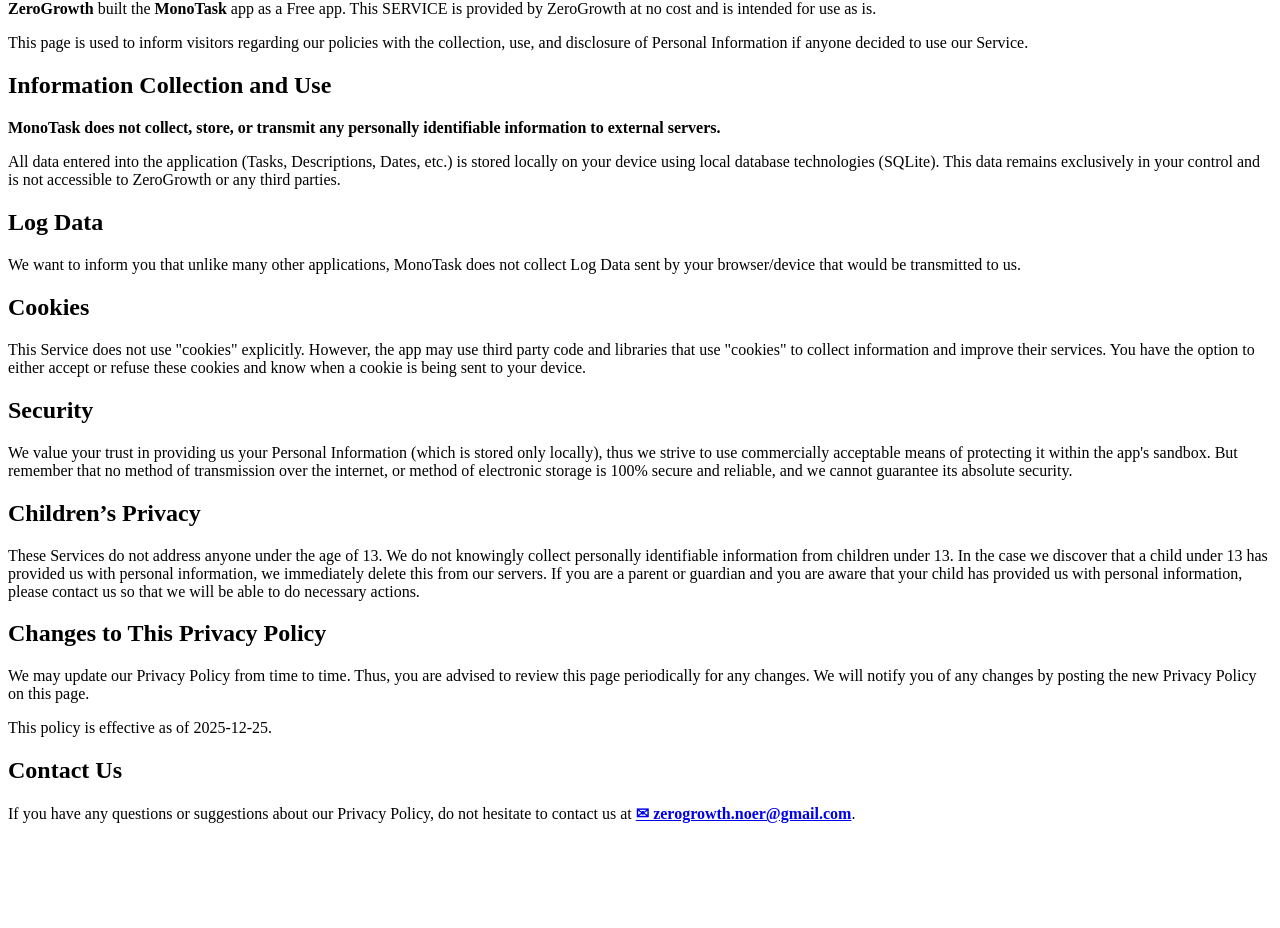
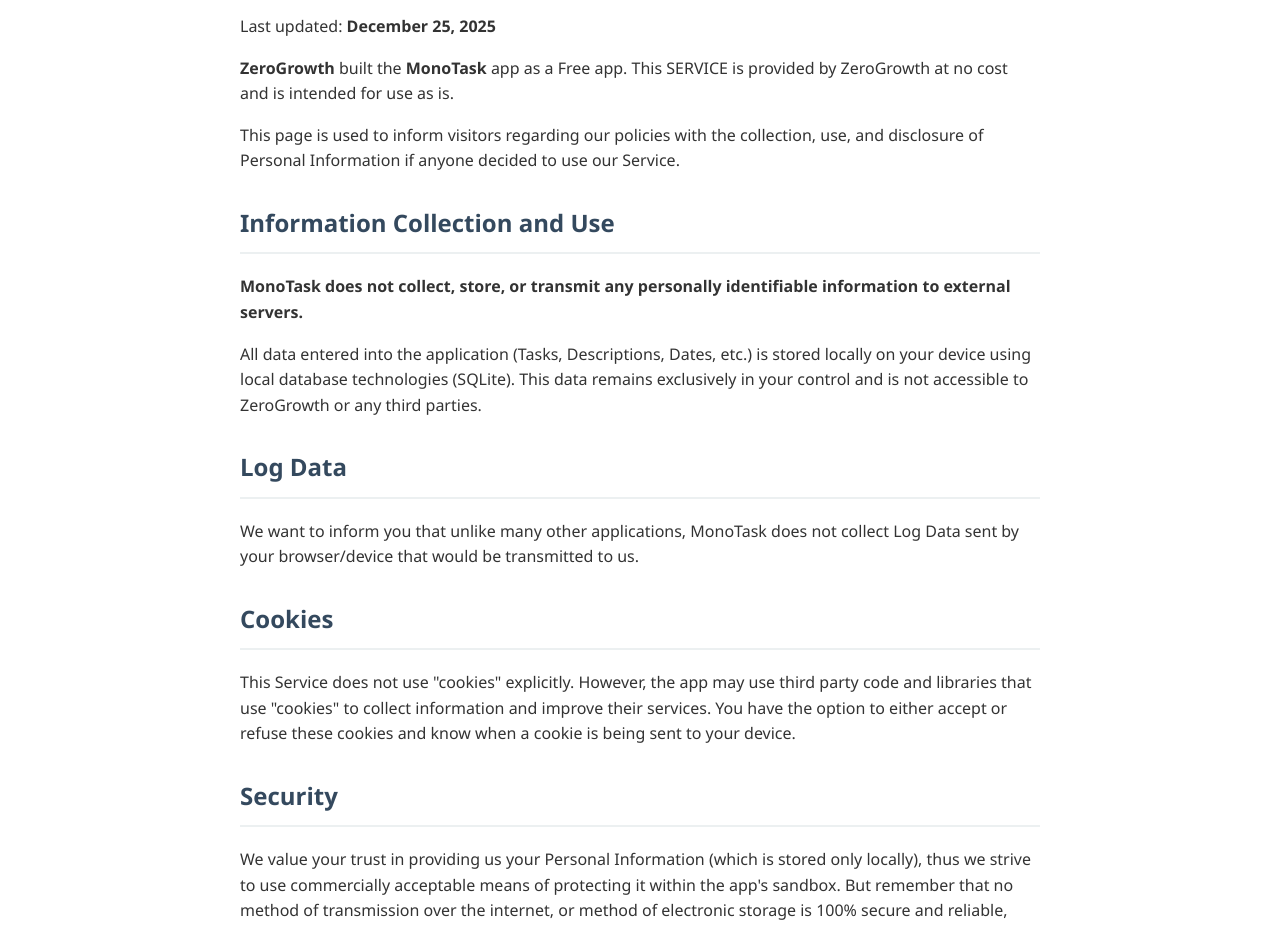
Before and after one commit to ZeroGrowth-ID/Main-Website, a plain HTML site: page MONO/Mono Task/privacy_policy.html in a window 1280 px wide. Shown: the part 100-1028 px from the top of the page. Before the commit the page ends 939 px from the top, so only its background shows below. Drawn offline with Linux system fonts and the light colour scheme.

Commit message:
Revise privacy policy to include HTML formatting
Updated the privacy policy document to include HTML structure and styling.

```diff
--- a/MONO/Mono Task/privacy_policy.html
+++ b/MONO/Mono Task/privacy_policy.html
@@ -1,20 +1,97 @@
-<h1 id="privacy-policy-for-monotask">Privacy Policy for MonoTask</h1>
-<p><strong>Last updated: December 25, 2025</strong></p>
-<p><strong>ZeroGrowth</strong> built the <strong>MonoTask</strong> app as a Free app. This SERVICE is provided by ZeroGrowth at no cost and is intended for use as is.</p>
-<p>This page is used to inform visitors regarding our policies with the collection, use, and disclosure of Personal Information if anyone decided to use our Service.</p>
-<h2 id="information-collection-and-use">Information Collection and Use</h2>
-<p><strong>MonoTask does not collect, store, or transmit any personally identifiable information to external servers.</strong></p>
-<p>All data entered into the application (Tasks, Descriptions, Dates, etc.) is stored locally on your device using local database technologies (SQLite). This data remains exclusively in your control and is not accessible to ZeroGrowth or any third parties.</p>
-<h2 id="log-data">Log Data</h2>
-<p>We want to inform you that unlike many other applications, MonoTask does not collect Log Data sent by your browser/device that would be transmitted to us.</p>
-<h2 id="cookies">Cookies</h2>
-<p>This Service does not use &quot;cookies&quot; explicitly. However, the app may use third party code and libraries that use &quot;cookies&quot; to collect information and improve their services. You have the option to either accept or refuse these cookies and know when a cookie is being sent to your device.</p>
-<h2 id="security">Security</h2>
-<p>We value your trust in providing us your Personal Information (which is stored only locally), thus we strive to use commercially acceptable means of protecting it within the app&#39;s sandbox. But remember that no method of transmission over the internet, or method of electronic storage is 100% secure and reliable, and we cannot guarantee its absolute security.</p>
-<h2 id="children-s-privacy">Children’s Privacy</h2>
-<p>These Services do not address anyone under the age of 13. We do not knowingly collect personally identifiable information from children under 13. In the case we discover that a child under 13 has provided us with personal information, we immediately delete this from our servers. If you are a parent or guardian and you are aware that your child has provided us with personal information, please contact us so that we will be able to do necessary actions.</p>
-<h2 id="changes-to-this-privacy-policy">Changes to This Privacy Policy</h2>
-<p>We may update our Privacy Policy from time to time. Thus, you are advised to review this page periodically for any changes. We will notify you of any changes by posting the new Privacy Policy on this page.</p>
-<p>This policy is effective as of 2025-12-25.</p>
-<h2 id="contact-us">Contact Us</h2>
-<p>If you have any questions or suggestions about our Privacy Policy, do not hesitate to contact us at <strong><a href="mailto:zerogrowth.noer@gmail.com">✉ zerogrowth.noer@gmail.com</a></strong>.</p>
+<!DOCTYPE html>
+<html lang="en">
+
+<head>
+    <meta charset="UTF-8">
+    <meta name="viewport" content="width=device-width, initial-scale=1.0">
+    <title>Privacy Policy - MonoTask</title>
+    <style>
+        body {
+            font-family: 'Segoe UI', Tahoma, Geneva, Verdana, sans-serif;
+            line-height: 1.6;
+            max-width: 800px;
+            margin: 0 auto;
+            padding: 20px;
+            color: #333;
+        }
+
+        h1 {
+            color: #2c3e50;
+        }
+
+        h2 {
+            color: #34495e;
+            border-bottom: 2px solid #ecf0f1;
+            padding-bottom: 10px;
+            margin-top: 30px;
+        }
+
+        p {
+            margin-bottom: 15px;
+        }
+
+        .footer {
+            margin-top: 50px;
+            font-size: 0.9em;
+            color: #7f8c8d;
+            border-top: 1px solid #bdc3c7;
+            padding-top: 20px;
+        }
+    </style>
+</head>
+
+<body>
+    <h1>Privacy Policy</h1>
+    <p>Last updated: <strong>December 25, 2025</strong></p>
+
+    <p><strong>ZeroGrowth</strong> built the <strong>MonoTask</strong> app as a Free app. This SERVICE is provided by
+        ZeroGrowth at no cost and is intended for use as is.</p>
+
+    <p>This page is used to inform visitors regarding our policies with the collection, use, and disclosure of Personal
+        Information if anyone decided to use our Service.</p>
+
+    <h2>Information Collection and Use</h2>
+    <p><strong>MonoTask does not collect, store, or transmit any personally identifiable information to external
+            servers.</strong></p>
+    <p>All data entered into the application (Tasks, Descriptions, Dates, etc.) is stored locally on your device using
+        local database technologies (SQLite). This data remains exclusively in your control and is not accessible to
+        ZeroGrowth or any third parties.</p>
+
+    <h2>Log Data</h2>
+    <p>We want to inform you that unlike many other applications, MonoTask does not collect Log Data sent by your
+        browser/device that would be transmitted to us.</p>
+
+    <h2>Cookies</h2>
+    <p>This Service does not use "cookies" explicitly. However, the app may use third party code and libraries that use
+        "cookies" to collect information and improve their services. You have the option to either accept or refuse
+        these cookies and know when a cookie is being sent to your device.</p>
+
+    <h2>Security</h2>
+    <p>We value your trust in providing us your Personal Information (which is stored only locally), thus we strive to
+        use commercially acceptable means of protecting it within the app's sandbox. But remember that no method of
+        transmission over the internet, or method of electronic storage is 100% secure and reliable, and we cannot
+        guarantee its absolute security.</p>
+
+    <h2>Children's Privacy</h2>
+    <p>These Services do not address anyone under the age of 13. We do not knowingly collect personally identifiable
+        information from children under 13. In the case we discover that a child under 13 has provided us with personal
+        information, we immediately delete this from our servers. If you are a parent or guardian and you are aware that
+        your child has provided us with personal information, please contact us so that we will be able to do necessary
+        actions.</p>
+
+    <h2>Changes to This Privacy Policy</h2>
+    <p>We may update our Privacy Policy from time to time. Thus, you are advised to review this page periodically for
+        any changes. We will notify you of any changes by posting the new Privacy Policy on this page.</p>
+    <p>This policy is effective as of 2025-12-25.</p>
+
+    <h2>Contact Us</h2>
+    <p>If you have any questions or suggestions about our Privacy Policy, do not hesitate to contact us at
+        <strong><a href="mailto:zerogrowth.noer@gmail.com">&#9993; zerogrowth.noer@gmail.com</a></strong>.
+    </p>
+
+    <div class="footer">
+        &copy; 2025 ZeroGrowth. All rights reserved.
+    </div>
+</body>
+
+</html>
```
